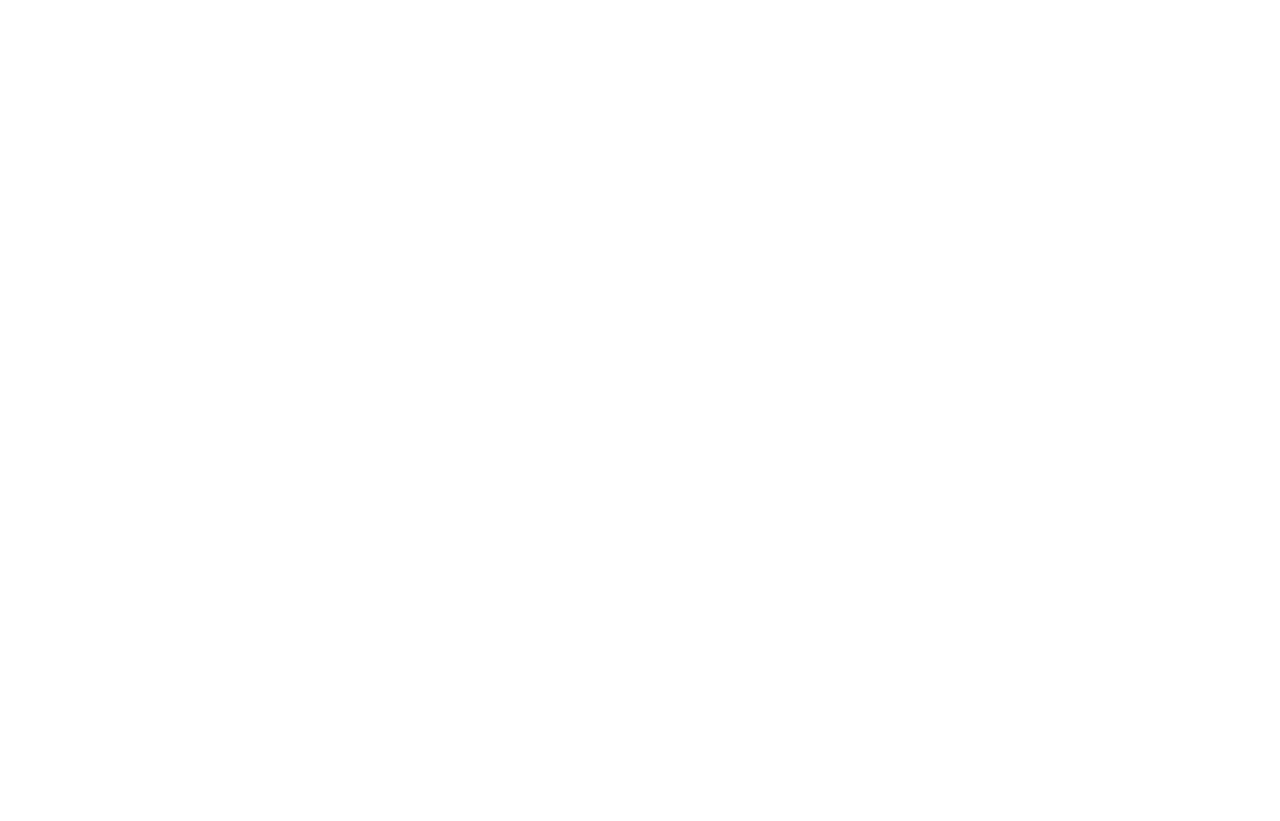
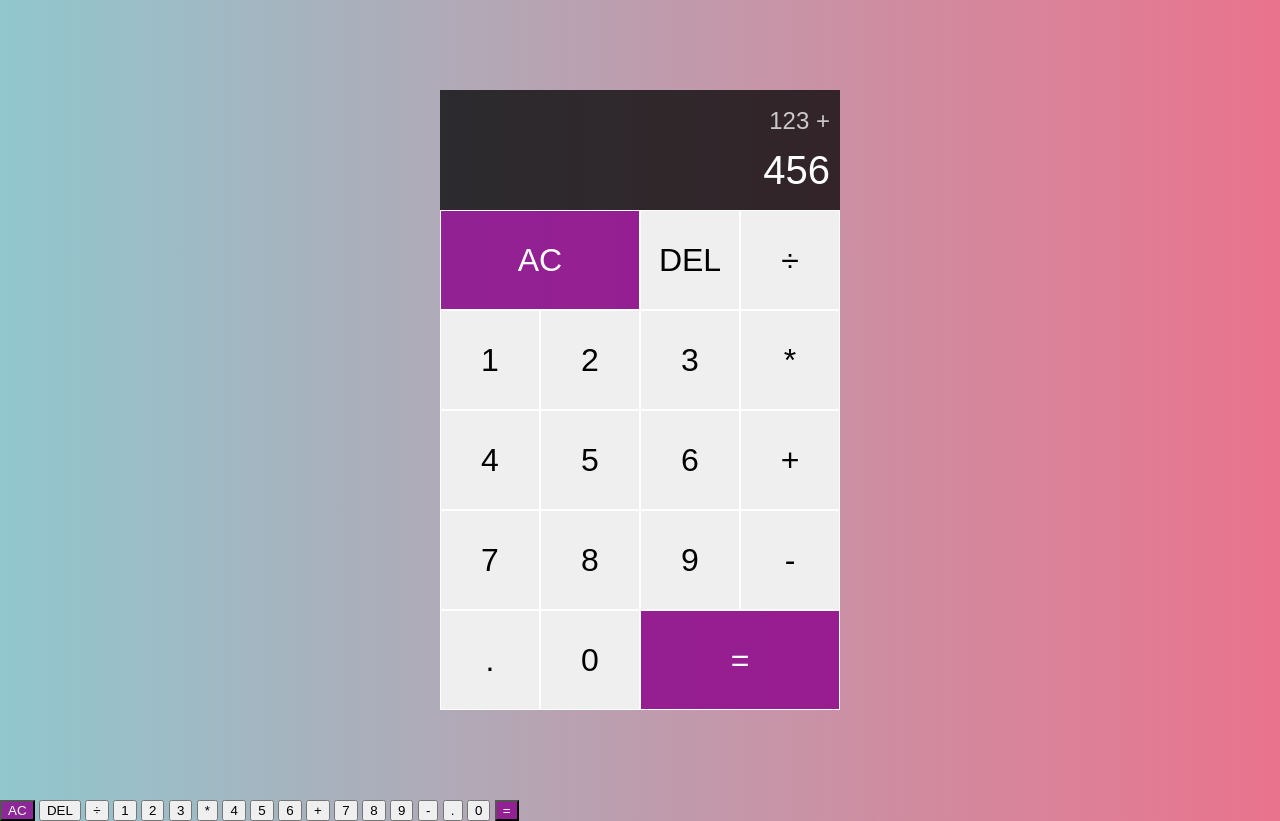
Before and after one commit to ThomArkenbout/JavaScript_Calculator, a plain HTML site: page index.html in a window 1280 px wide. Before the commit the page ends 800 px from the top, so only its background shows below. Drawn offline with Linux system fonts and the light colour scheme.

Commit message:
finished styling the calculator with html and css

```diff
--- a/calculator.css
+++ b/calculator.css
@@ -0,0 +1,59 @@
+*, *::before, *::after {
+  box-sizing: border-box;
+  font-family: Gotham Rounded, sans-serif;
+  font-weight: normal;
+}
+
+body {
+  margin: 0;
+  padding: 0;
+  background: linear-gradient(to right, rgb(145, 199, 206), #EA738DFF);
+}
+
+.calculator-grid {
+  display: grid;
+  justify-content: center;
+  align-content: center;
+  min-height: 100vh;
+  grid-template-columns: repeat(4, 100px);
+  grid-template-rows: minmax(120px, auto) repeat(5, 100px);
+}
+
+.calculator-grid > button {
+  cursor: pointer;
+  font-size: 2rem;
+  border: 1px, solid #FFFFFF;
+  outline: none;
+  background-color: rbga(255, 255, 255, 0.75);
+}
+  .calculator-grid > button:hover {
+    background-color: #a9a9a9;
+}
+
+.span-two {
+  grid-column: span 2;
+  color: #ffffff;
+  background-color: rgba(139, 0, 139, 0.8);
+}
+
+.output {
+  grid-column: 1 / -1;
+  background-color: rgba(0, 0, 0, 0.75);
+  display: flex;
+  align-items: flex-end;
+  justify-content: space-around;
+  flex-direction: column;
+  padding: 10px;
+  word-wrap: break-word;
+  word-break: break-all;
+}
+
+.output .previous-operand {
+  color: rgba(255, 255, 255, 0.75);
+  font-size: 1.5rem;
+}
+
+.output .current-operand {
+  color: white;
+  font-size: 2.5rem;
+}
--- a/index.html
+++ b/index.html
@@ -1,15 +1,62 @@
 <!DOCTYPE html>
 <html lang="en">
+
 <head>
     <meta charset="UTF-8">
     <meta http-equiv="X-UA-Compatible" content="IE=edge">
     <meta name="viewport" content="width=device-width, initial-scale=1.0">
     <title>Calculator</title>
     <link rel="stylesheet" href="calculator.css">
+    <script src="script.js" defer></script>
+
+    <div class="calculator-grid">
+        <div class="output">
+            <div class="previous-operand">123 +</div>
+            <div class="current-operand">456</div>
+        </div>
+        <button class="span-two">AC</button>
+        <button>DEL</button>
+        <button>÷</button>
+        <button>1</button>
+        <button>2</button>
+        <button>3</button>
+        <button>*</button>
+        <button>4</button>
+        <button>5</button>
+        <button>6</button>
+        <button>+</button>
+        <button>7</button>
+        <button>8</button>
+        <button>9</button>
+        <button>-</button>
+        <button>.</button>
+        <button>0</button>
+        <button class="span-two">=</button>
+    </div>
+
+    <div data-previous-operand class="previous-operand"></div>
+    <div data-current-operand class="current-operand"></div>
+    <button data-all-clear class="span-two">AC</button>
+    <button data-delete>DEL</button>
+    <button data-operation>÷</button>
+    <button data-number>1</button>
+    <button data-number>2</button>
+    <button data-number>3</button>
+    <button data-operation>*</button>
+    <button data-number>4</button>
+    <button data-number>5</button>
+    <button data-number>6</button>
+    <button data-operation>+</button>
+    <button data-number>7</button>
+    <button data-number>8</button>
+    <button data-number>9</button>
+    <button data-operation>-</button>
+    <button data-number>.</button>
+    <button data-number>0</button>
+    <button data-equals class="span-two">=</button>
 </head>
+
 <body>
-    <script>
-        console.log(5);
-    </script>
 </body>
+
 </html>
```
Also changed, not shown: script.js (added).
